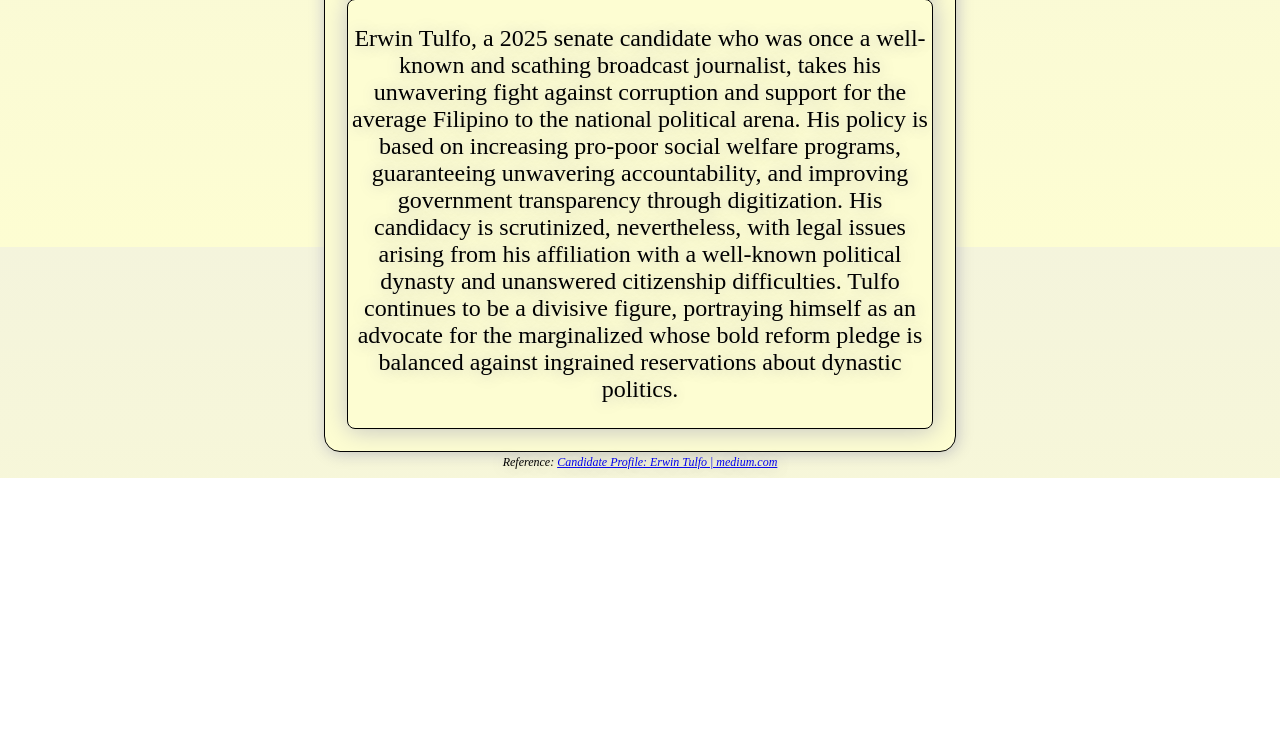
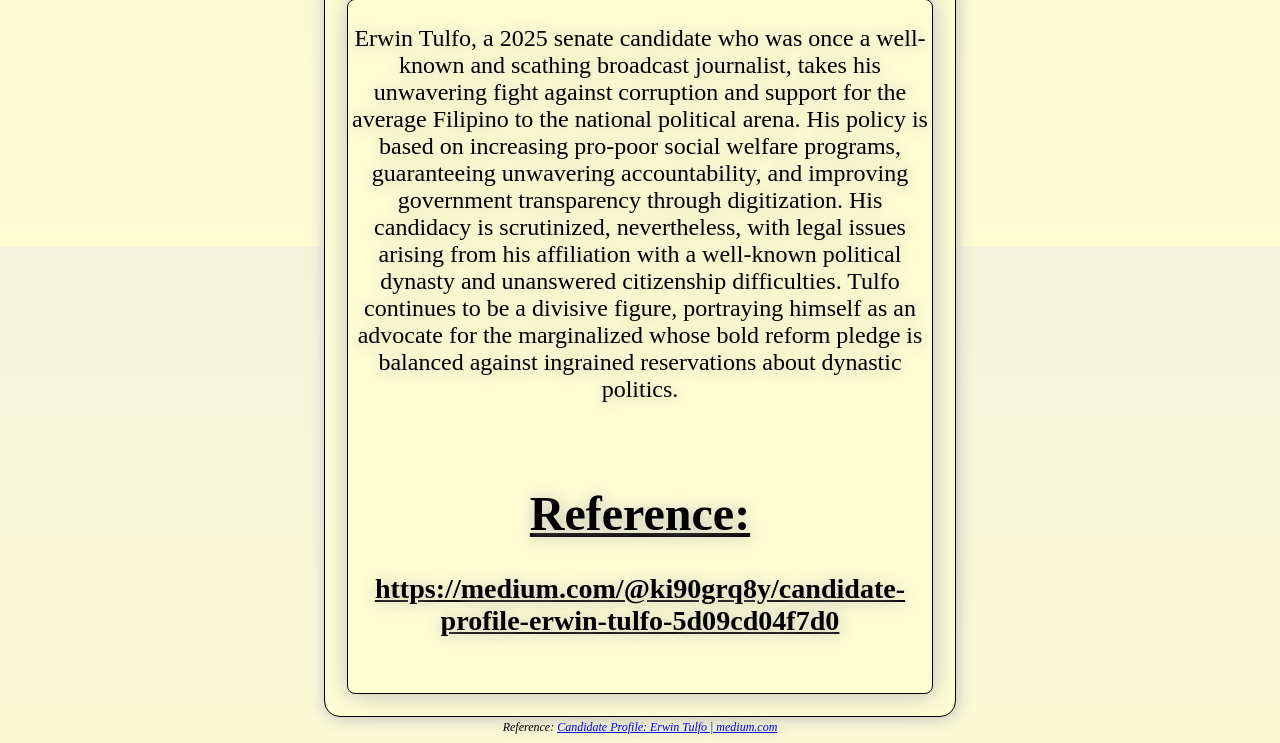
Before and after one commit to MTA-FEUTECH/phsenatorialcandidates2025.github.io, a plain HTML site: page 04_tulfo.html in a window 1280 px wide. Shown: the part 553-1296 px from the top of the page. Before the commit the page ends 1031 px from the top, so only its background shows below. Drawn offline with Linux system fonts and the light colour scheme.

Commit message:
Update 04_tulfo.html

```diff
--- a/04_tulfo.html
+++ b/04_tulfo.html
@@ -93,6 +93,11 @@
 					<p>
 						Erwin Tulfo, a 2025 senate candidate who was once a well-known and scathing broadcast journalist, takes his unwavering fight against corruption and support for the average Filipino to the national political arena. His policy is based on increasing pro-poor social welfare programs, guaranteeing unwavering accountability, and improving government transparency through digitization. His candidacy is scrutinized, nevertheless, with legal issues arising from his affiliation with a well-known political dynasty and unanswered citizenship difficulties. Tulfo continues to be a divisive figure, portraying himself as an advocate for the marginalized whose bold reform pledge is balanced against ingrained reservations about dynastic politics.
 					</p>
+
+					<br>
+						<h1>Reference:</h1>
+						<h3>https://medium.com/@ki90grq8y/candidate-profile-erwin-tulfo-5d09cd04f7d0</h3>
+					</br>
 				</td>
 			</tr>
 		</table>
```
